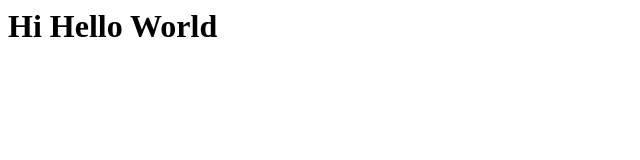
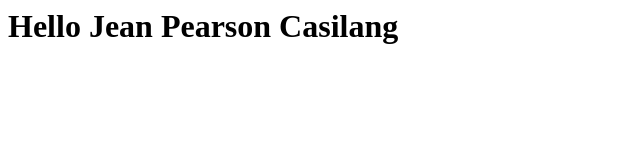
Before and after one commit to jeanpearsonc/jeanpearsoncasilang, a plain HTML site: page index.html in a window 1280 px wide. Shown: the whole page, without its empty margins (0-640 px from the left). Drawn offline with Linux system fonts and the light colour scheme.

Commit message:
new update

```diff
--- a/index.html
+++ b/index.html
@@ -1 +1,8 @@
-<h1> Hi Hello World </h1>
+<html>
+   <head>
+   </head>
+   <body>
+      <h1> Hello Jean Pearson Casilang </h1>
+   </body>
+
+<html>
```
